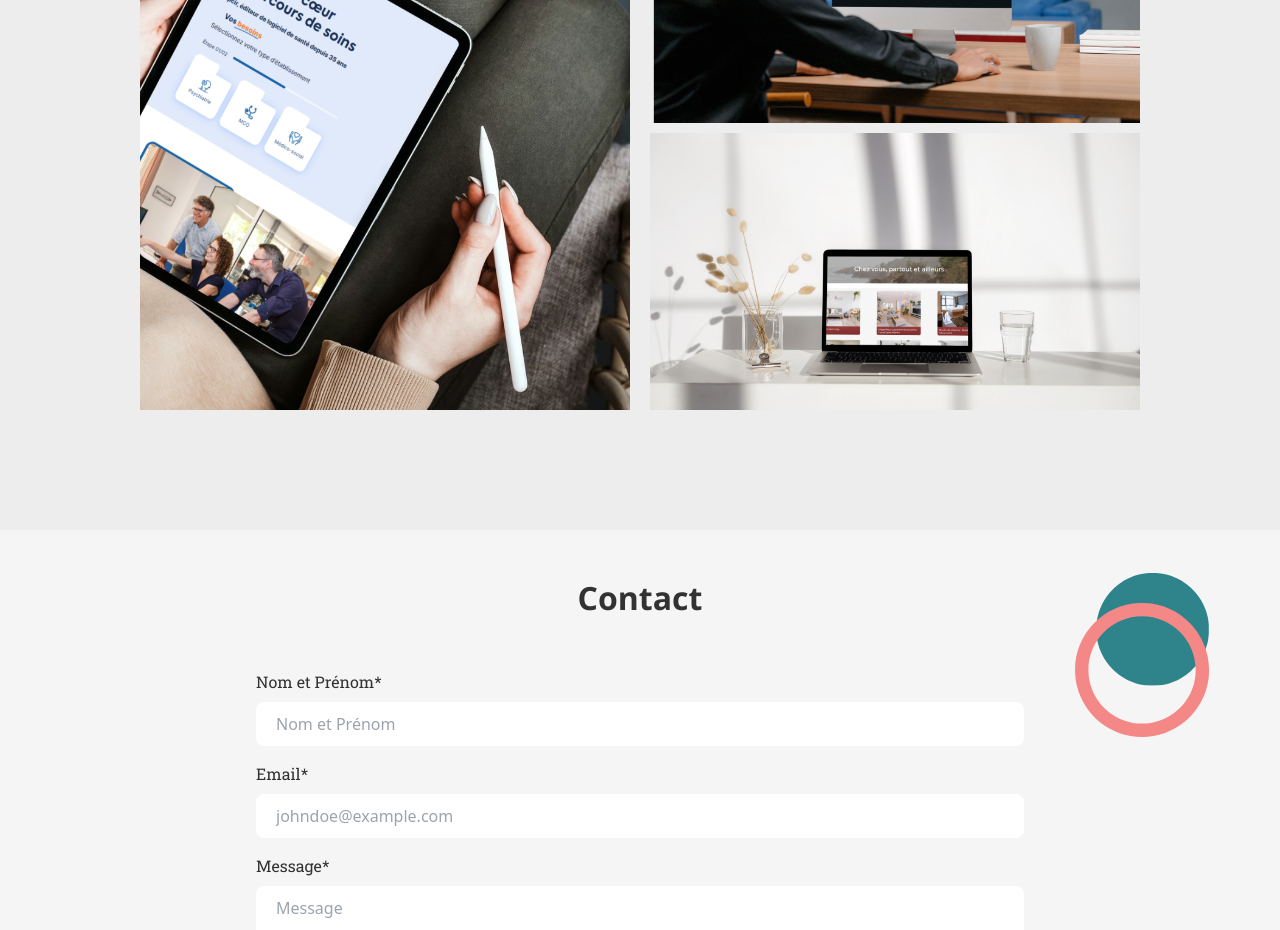
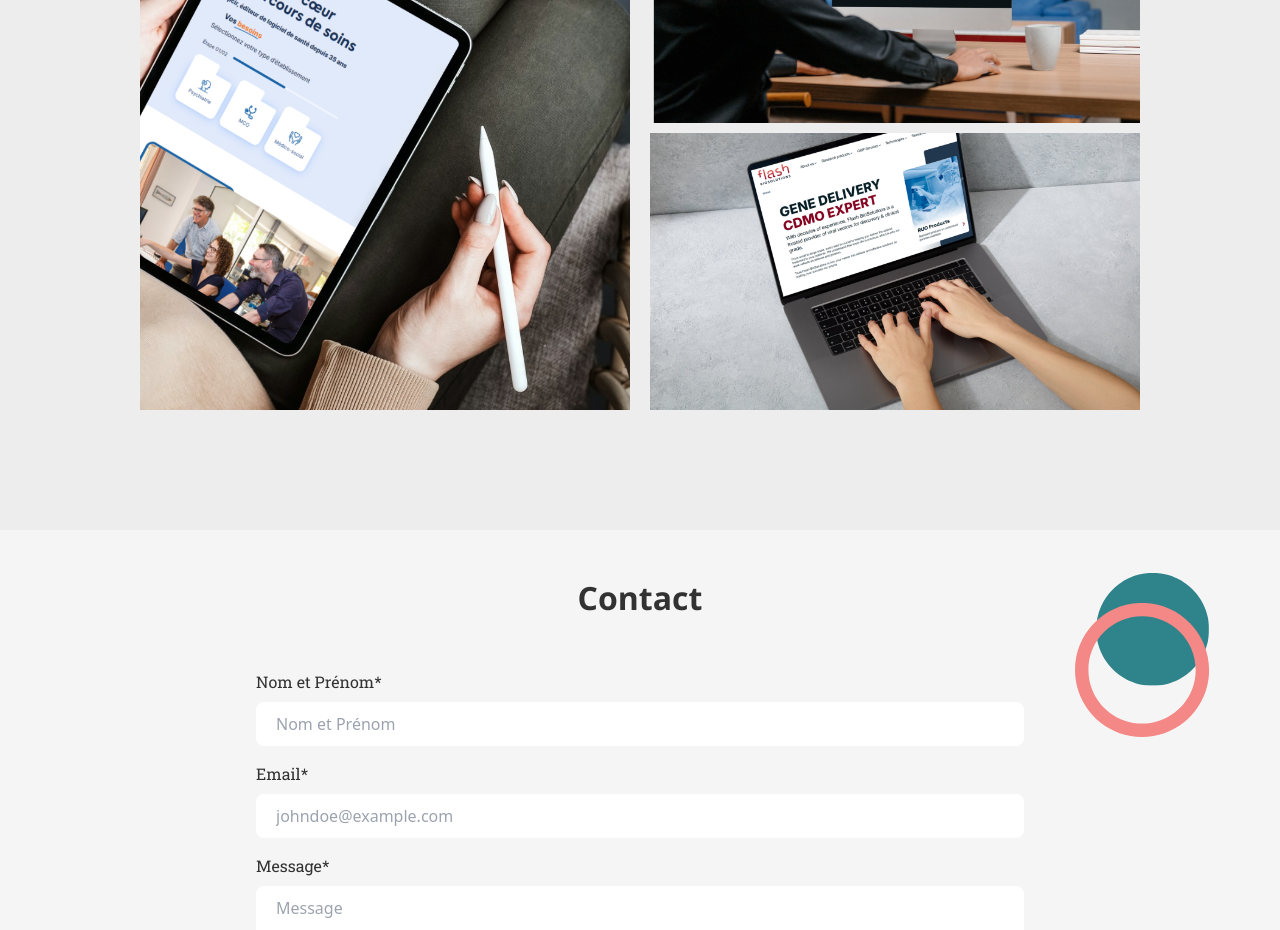
Before and after one commit to IndraGeorge/portfolio, a Next.js app: page / in a window 1280 px wide. Shown: the part 1600-2530 px from the top of the page. Built offline with nearby package versions, Linux system fonts and the light colour scheme.

Commit message:
replace project

```diff
--- a/src/app/components/Portfolio.tsx
+++ b/src/app/components/Portfolio.tsx
@@ -1,7 +1,7 @@
 "use client";
 import { motion, useInView } from "framer-motion";
 import { useRef } from "react";
-import kasa from "../img/kasa.png";
+import flash from "../img/flash_biosolutions.png";
 import capcir from "../img/capcir.png";
 import foncsi from "../img/foncsi.png";
 import Project from "./Project";
@@ -26,7 +26,7 @@ const Portfolio = () => {
                         animate={isInViewCapcir ? { opacity: 1 } : { opacity: 0 }}
                         transition={{ duration: 0.7, delay: 0.5}}
                     >
-                        <Project href="https://www.capcir.fr" description="Capcir, éditeur de logiciel de santé depuis 35 ans" technology="WordPress (PHP / React.js / SCSS)" img={capcir} />
+                        <Project href="https://www.capcir.fr" description="Capcir, éditeur de logiciel de santé depuis 35 ans" technology="WordPress (PHP / React.js / SCSS / jQuery)" img={capcir} />
                     </motion.div>
                     <div className="flex flex-col gap-2.5">
                         <motion.div
@@ -35,7 +35,7 @@ const Portfolio = () => {
                             animate={isInViewFoncsi ? { opacity: 1} : { opacity: 0}}
                             transition={{ duration: 0.7, delay: 0.9 }}
                         >
-                            <Project href="#" description="Fondation pour une culture de sécurité industrielle" technology="Drupal (PHP / SCSS)" img={foncsi} />
+                            <Project href="#" description="Fondation pour une culture de sécurité industrielle" technology="Drupal (PHP / SCSS / jQuery)" img={foncsi} />
                         </motion.div>
                         <motion.div
                             ref={refKasa}
@@ -43,7 +43,7 @@ const Portfolio = () => {
                             animate={isInViewKasa ? { opacity: 1 } : { opacity: 0}}
                             transition={{ duration: 0.7, delay: 1.2 }}
                         >
-                            <Project href="https://indrageorge.github.io/Kasa" description="Application web de location immobilière" technology="React JS" img={kasa} />
+                            <Project href="https://flashbiosolutions.com/" description="Flash biosolutions" technology="WordPress (PHP / React.js / SCSS / jQuery)" img={flash} />
                         </motion.div>
                     </div>
                 </div>
```
Also changed, not shown: src/app/img/flash_biosolutions.png (added), src/app/img/kasa.png (deleted).
